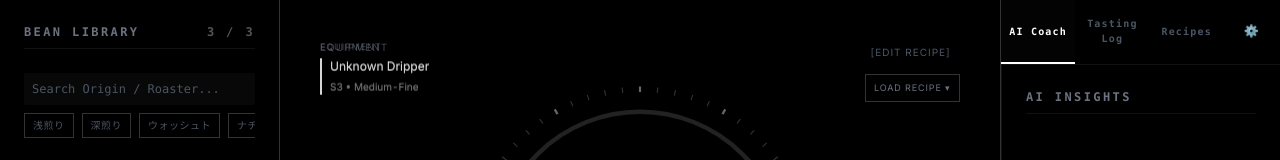
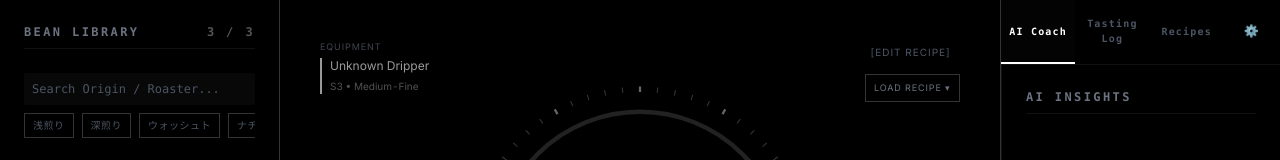
Before and after one commit to fyfonendmdeggggqgendmddxey-ux/kugcc-coffee-lab, a Next.js app: page / in a window 1280 px wide. Shown: the top 160 px of the page. Built offline with nearby package versions, Linux system fonts and the light colour scheme.

Commit message:
fix: remove duplicate absolute Equipment block in Timer

```diff
--- a/components/features/Timer.tsx
+++ b/components/features/Timer.tsx
@@ -212,14 +212,7 @@ export default function Timer({
         />
       </button>
 
-      {/* Desktop Grind Info (Hidden on Mobile) */}
-      <div className="absolute top-10 left-10 hidden md:block opacity-60">
-        <div className="text-[10px] text-gray-500 uppercase tracking-widest mb-1">Equipment</div>
-        <div className="text-xs text-white border-l-2 border-white pl-2 flex flex-col gap-1">
-          <span>{recipe.dripper || "Unknown Dripper"}</span>
-          <span className="text-gray-400 text-[10px]">{recipe.grinderModel || "Generic"} • {recipe.grindSize}</span>
-        </div>
-      </div>
+
 
       {/* Steps Visualization (Mini Timeline) */}
       <div className="flex gap-1 w-full max-w-[400px] h-1 bg-gray-900 rounded-full overflow-hidden mb-6 md:mb-8">
```
